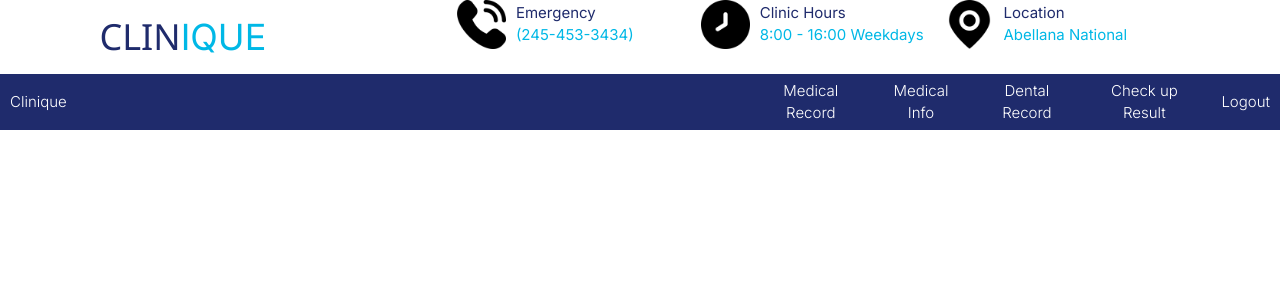
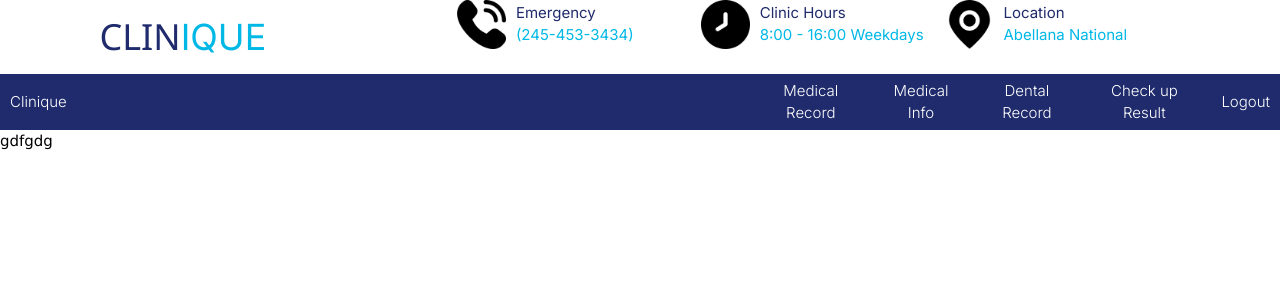
Before and after one commit to TanedoChristian/Clinique, a PHP site: page /view/input-deworm.php in a window 1280 px wide. Shown: the top 300 px of the page. Run offline with PHP 8.4, Linux system fonts and the light colour scheme; some web fonts are replaced.

Commit message:
edit input deworn.php

```diff
--- a/view/input-deworm.php
+++ b/view/input-deworm.php
@@ -6,3 +6,6 @@ include '../templates/nurseheader.php';
 
 
 ?>
+
+
+gdfgdg
```
Also changed, not shown: 1 other file.
